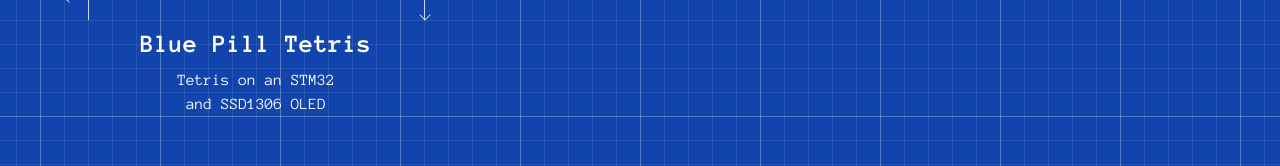
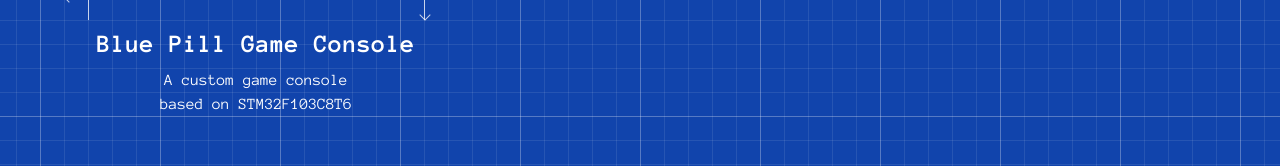
Before and after one commit to CapyBrad/CapyBrad_Portfolio, a plain HTML site: page index.html in a window 1280 px wide. Shown: the part 1684-1850 px from the top of the page. Drawn offline with Linux system fonts and the light colour scheme; a web font is replaced by a local one.

Commit message:
Update index.html

```diff
--- a/index.html
+++ b/index.html
@@ -70,8 +70,8 @@
         <img src="assets/tetris.jpg" alt="Blue Pill Tetris" onerror="this.remove()">
         <span class="m h t" aria-hidden="true"></span><span class="m h b" aria-hidden="true"></span><span class="m v l" aria-hidden="true"></span><span class="m v r" aria-hidden="true"></span>
       </div>
-      <h3>Blue Pill Tetris</h3>
-      <p>Tetris on an STM32 and SSD1306 OLED</p>
+      <h3>Blue Pill Game Console</h3>
+      <p>A custom game console based on STM32F103C8T6</p>
     </a>
   </div>
 </section>
```
